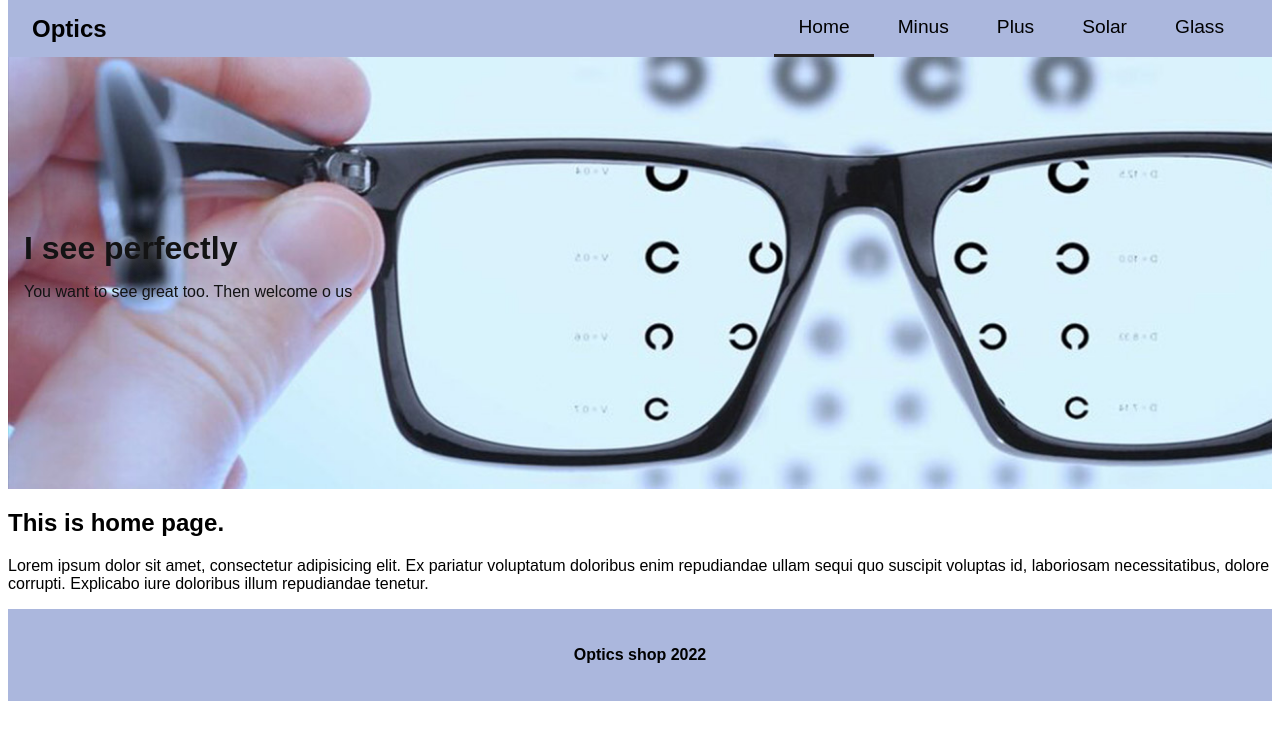
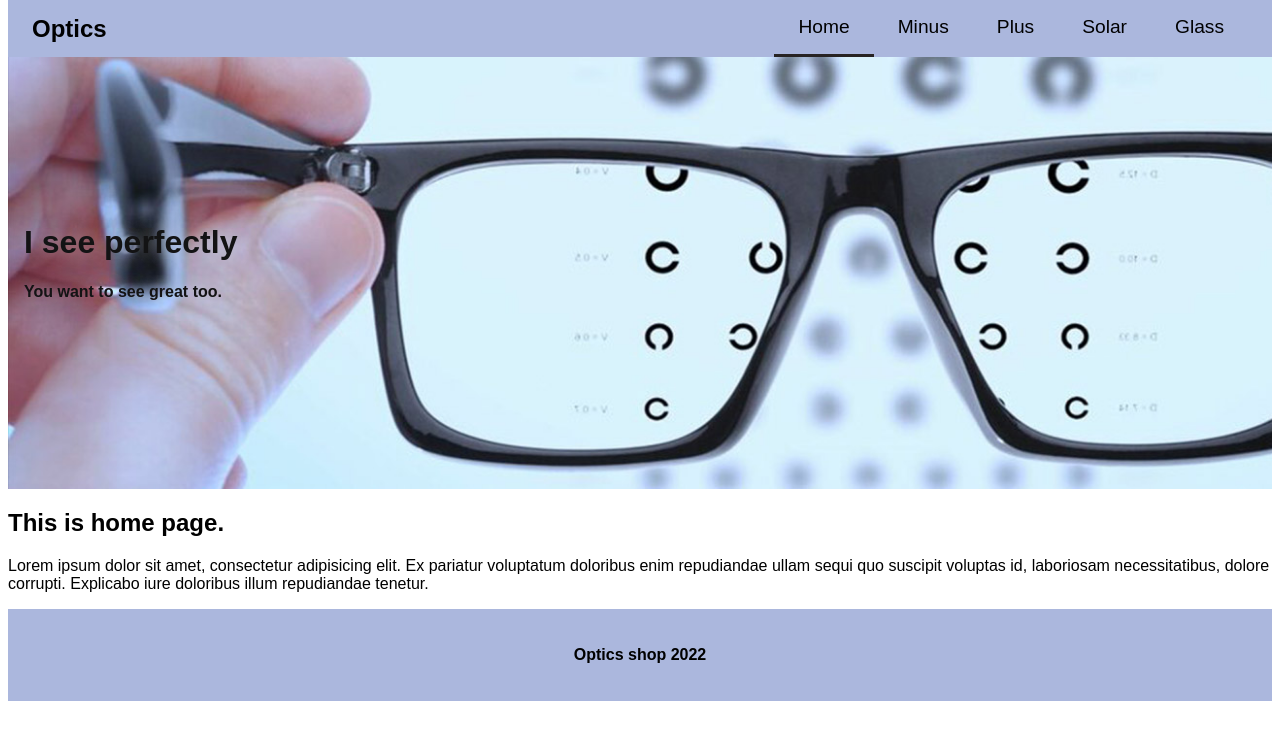
Before and after one commit to yryskulKuttubaeva/diploma, a React (Create React App) app: page / in a window 1280 px wide. Shown: the top 740 px of the page. Built offline with nearby package versions, Linux system fonts and the light colour scheme; a web font is replaced by a local one.

Commit message:
change text

```diff
--- a/src/components/Header/Header.js
+++ b/src/components/Header/Header.js
@@ -9,7 +9,8 @@ function Header() {
   return (
     <header className="Header" style={style}>
       <h1>I see perfectly</h1>
-      <p>You want to see great too. Then welcome o us</p>
+      <h4 >You want to see great too.</h4>
+
 
 
     </header>
```
